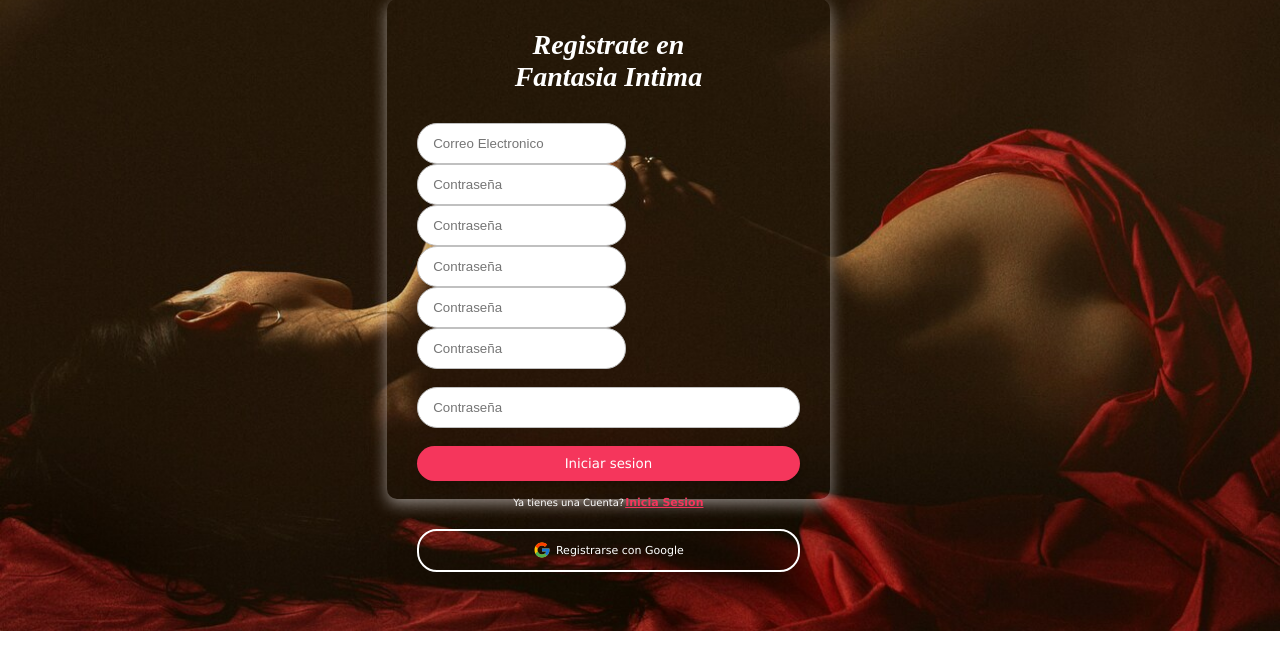
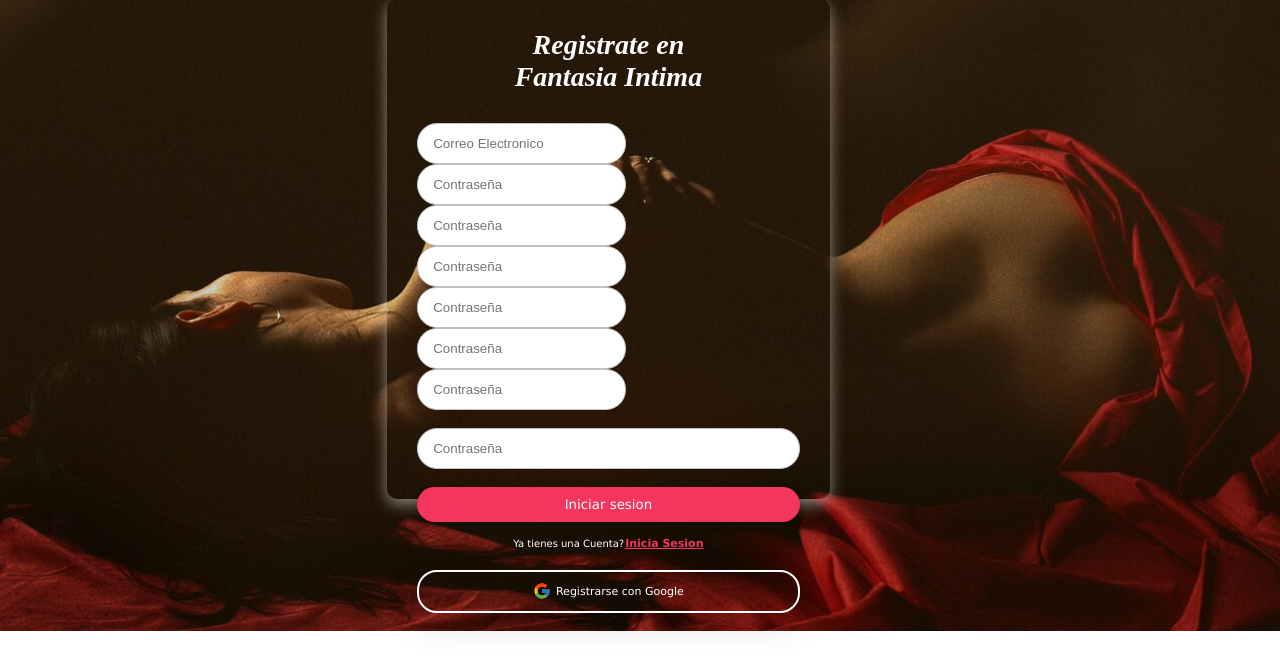
Before and after one commit to al-mr1234/FantasiaIntima, a Django app: page /registro in a window 1280 px wide. Shown: the part 52-723 px from the top of the page. Run offline with Django 5.2, Linux system fonts and the light colour scheme.

Commit message:
cree un nuevo input
en el registro cree otro input

```diff
--- a/proyectoDjangoSEx/proyectoDjangoSEx/sexshop/sexshop/templates/login/registro.html
+++ b/proyectoDjangoSEx/proyectoDjangoSEx/sexshop/sexshop/templates/login/registro.html
@@ -21,6 +21,8 @@
       <input type="password" class="input" placeholder="Contraseña">
 
       <input type="password" class="input" placeholder="Contraseña">
+      <input type="password" class="input" placeholder="Contraseña">
+
       <input type="password" class="input" placeholder="Contraseña">
 
       <input type="password" class="input" placeholder="Contraseña">
```
